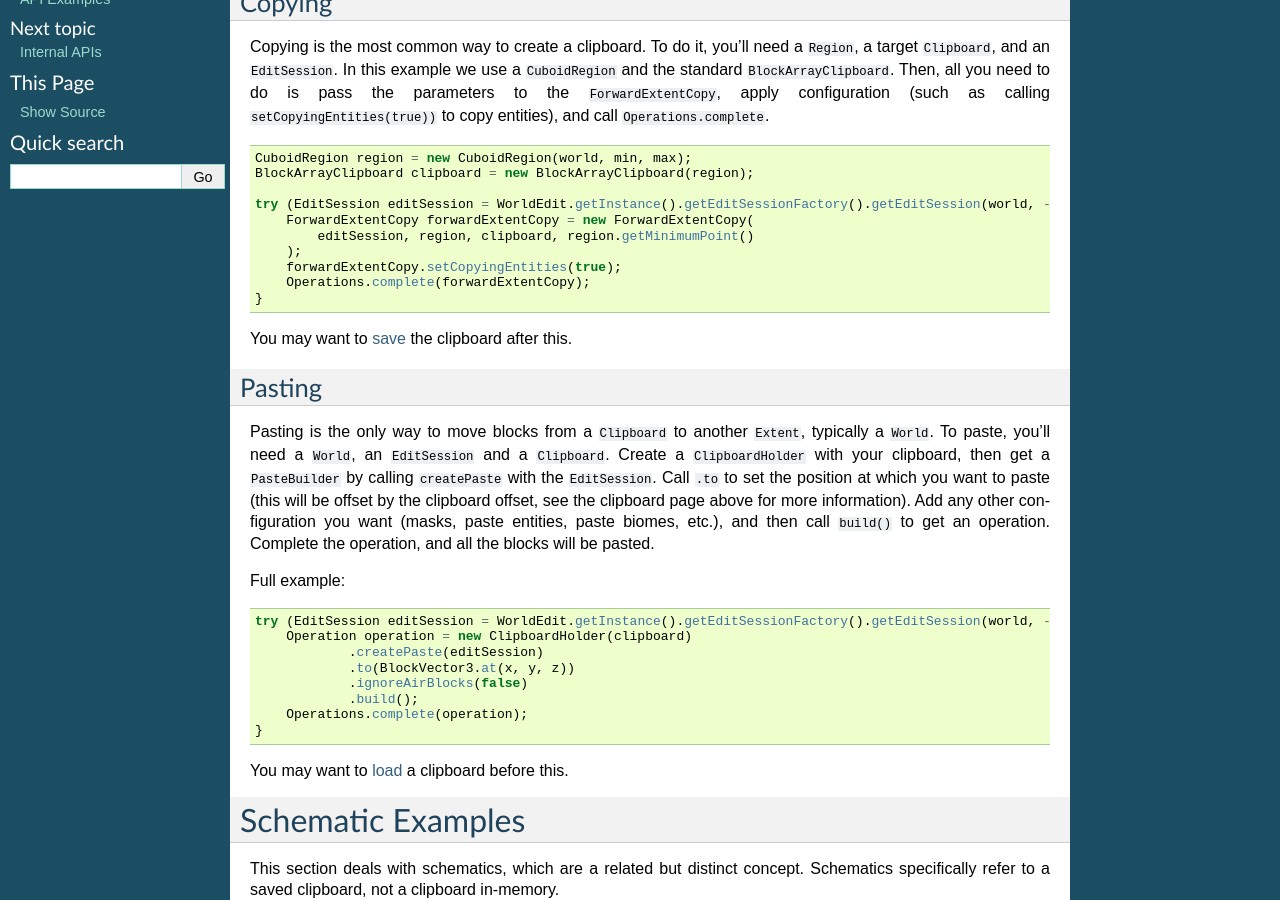
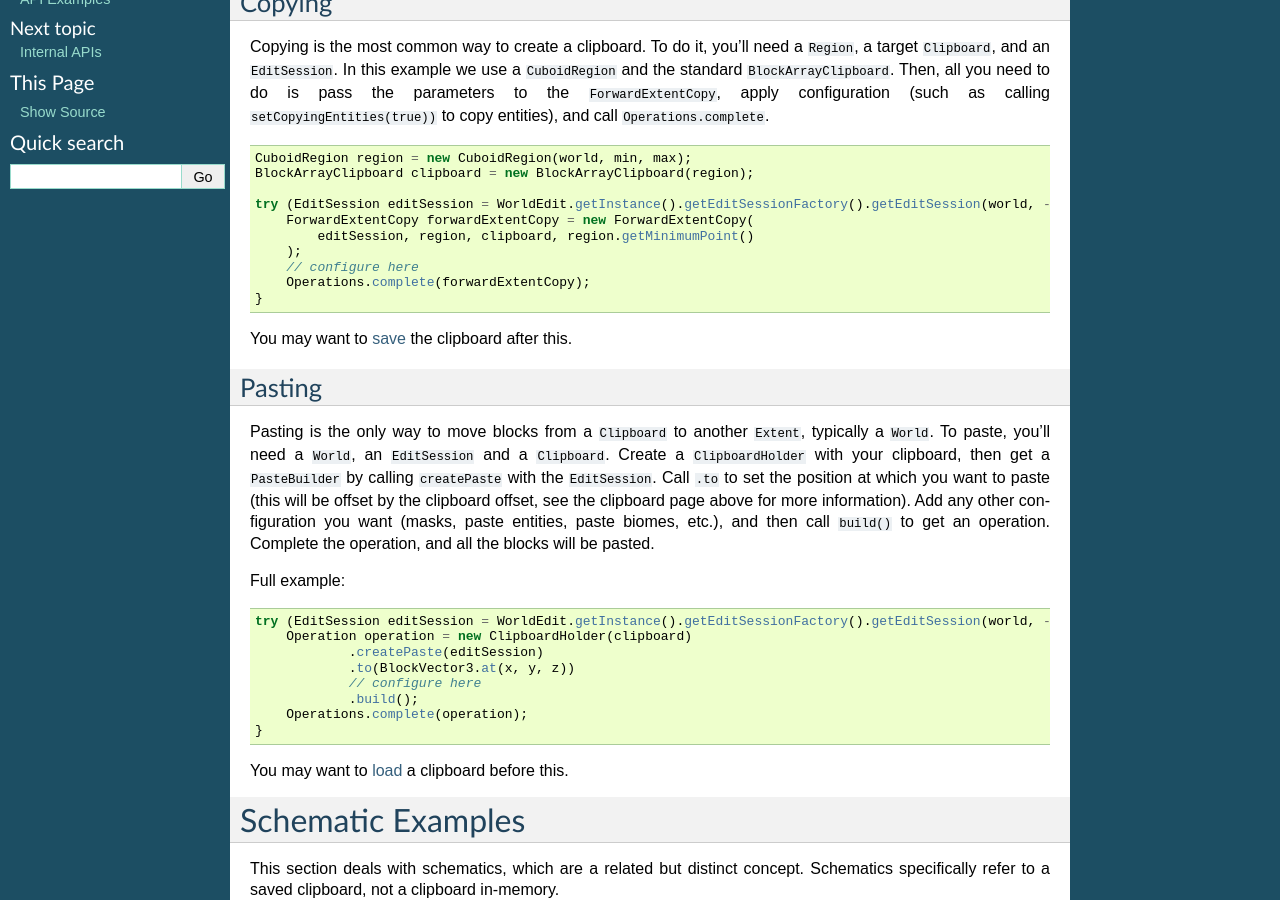
Before and after one commit to EngineHub/WorldEditDocs, a Sphinx documentation site: the page built from source/api/examples/clipboard.rst, in a window 1280 px wide and 900 px high, scrolled down 216 px. Built offline with Sphinx 7.4.7, drawn with Linux system fonts in a browser that asks for light colours.

Commit message:
Replace default-config with comment

```diff
--- a/source/api/examples/clipboard.rst
+++ b/source/api/examples/clipboard.rst
@@ -24,7 +24,7 @@ Then, all you need to do is pass the parameters to the ``ForwardExtentCopy``, ap
         ForwardExtentCopy forwardExtentCopy = new ForwardExtentCopy(
             editSession, region, clipboard, region.getMinimumPoint()
         );
-        forwardExtentCopy.setCopyingEntities(true);
+        // configure here
         Operations.complete(forwardExtentCopy);
     }
 
@@ -48,7 +48,7 @@ Full example:
         Operation operation = new ClipboardHolder(clipboard)
                 .createPaste(editSession)
                 .to(BlockVector3.at(x, y, z))
-                .ignoreAirBlocks(false)
+                // configure here
                 .build();
         Operations.complete(operation);
     }
```
